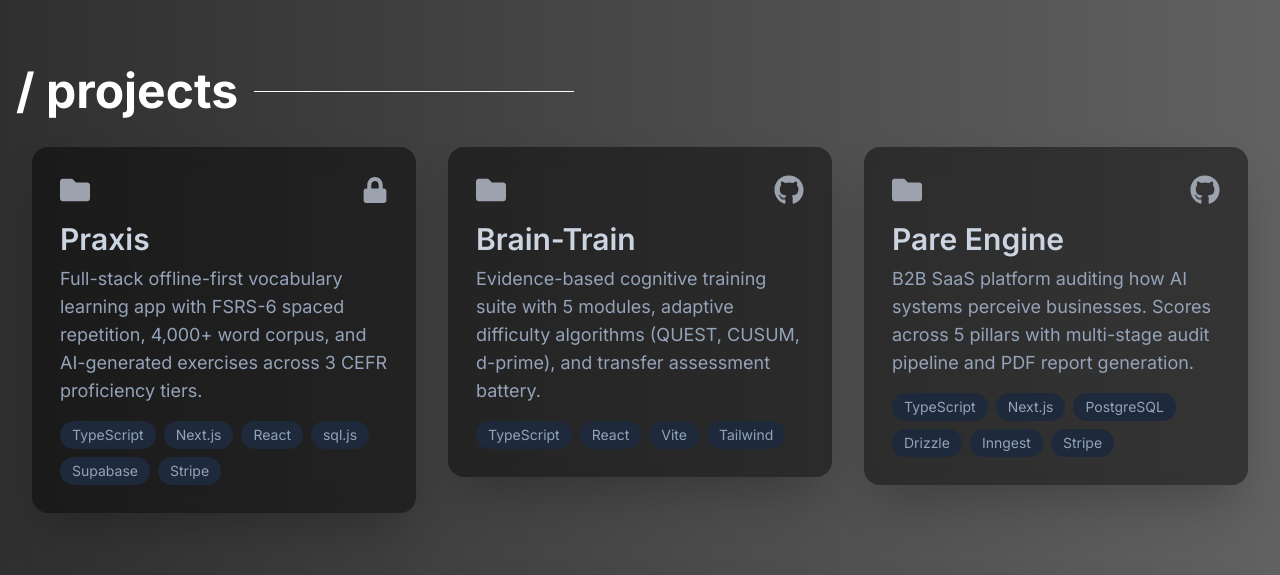
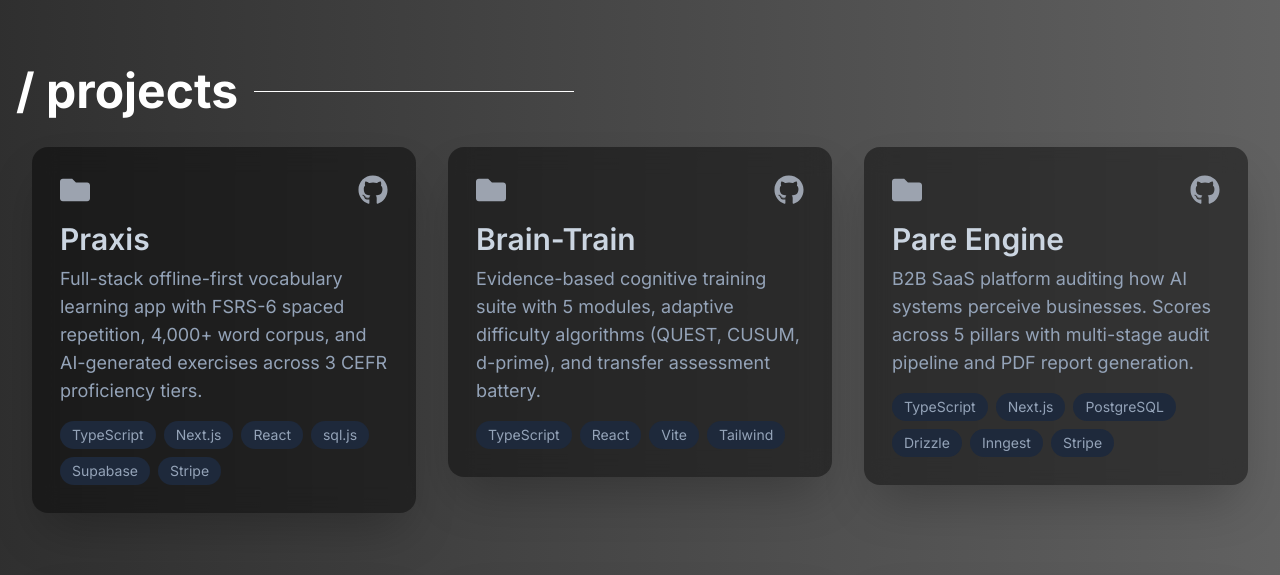
Before and after one commit to Arafat04H09/Portfolio, a React (Vite) app: page / in a window 1280 px wide. Shown: the part 3620-4195 px from the top of the page. Built offline with nearby package versions, Linux system fonts and the light colour scheme; no server answers; a web font is replaced by a local one.

Commit message:
feat: add live product link to Praxis project card

```diff
--- a/src/Pages/Projects.tsx
+++ b/src/Pages/Projects.tsx
@@ -14,6 +14,7 @@ const Projects = () => {
               title="Praxis"
               description="Full-stack offline-first vocabulary learning app with FSRS-6 spaced repetition, 4,000+ word corpus, and AI-generated exercises across 3 CEFR proficiency tiers."
               techStack={["TypeScript", "Next.js", "React", "sql.js", "Supabase", "Stripe"]}
+              githubLink="https://praxis-v2-clean-web.vercel.app"
             />
             <Project
               title="Brain-Train"
```
